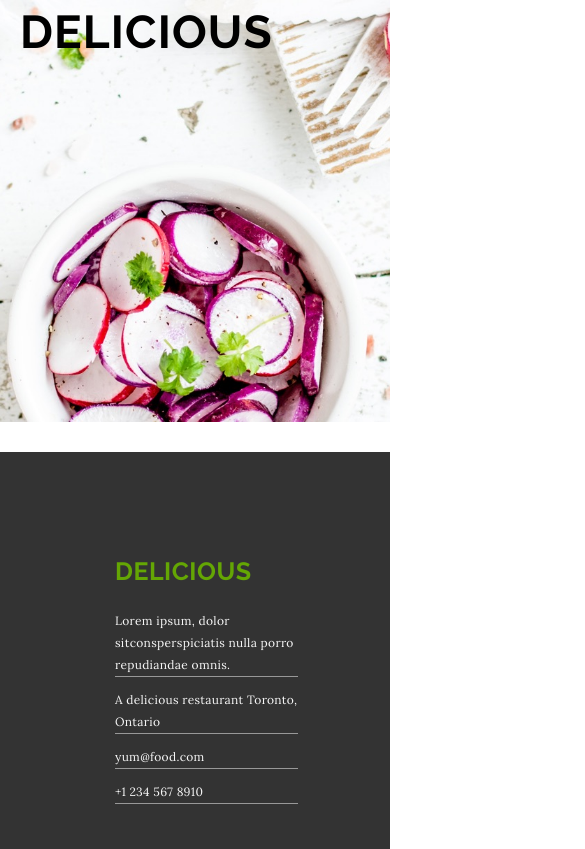
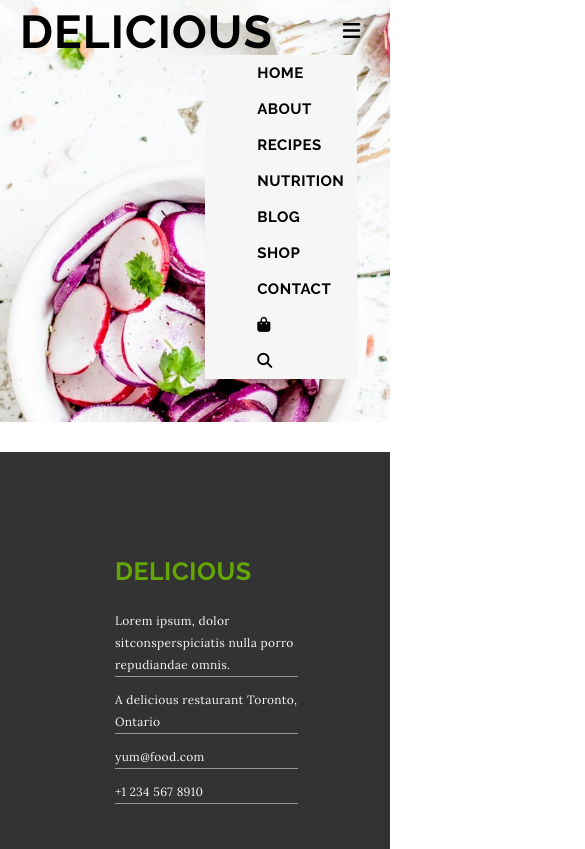
Before and after one commit to hlai16/gloria-lai-project-one, a plain HTML site: page contact.html in a window 390 px wide. Shown: the top 849 px of the page, 585 px wide, since content can reach past the window. Drawn offline with nearby package versions, Linux system fonts and the light colour scheme.

Commit message:
my hamburger don't work without jquery

```diff
--- a/contact.html
+++ b/contact.html
@@ -14,8 +14,8 @@
         <div class="wrapper contact_header">
             <h1>DELICIOUS</h1>
             <nav>
-                <span class="hamburger"><i class="fas fa-bars"></i></span>
-                <ul class="header_ul">
+                <a class="icon"><i class="fa fa-bars" aria-hidden="true"></i></a>
+                <ul class="my_links hidden">
                     <li><a href="index.html">HOME</a></li>
                     <li><a href="#">ABOUT</a></li>
                     <li><a href="#">RECIPES</a></li>
@@ -78,5 +78,7 @@
             </div>
         </div>
     </footer>
+    <script src="https://code.jquery.com/jquery-3.6.0.js" integrity="sha256-H+K7U5CnXl1h5ywQfKtSj8PCmoN9aaq30gDh27Xc0jk=" crossorigin="anonymous"></script>
+    <script src="js/index.js"></script>
 </body>
 </html>
--- /dev/null
+++ b/js/index.js
@@ -0,0 +1,15 @@
+
+function menu() {
+    const ul = document.getElementByClass('.my_links');
+    ul.classList.toggle('hidden');
+    // ul.classList.toggle('show');
+  }
+
+const icon = document.querySelector('.icon');
+
+const hamburgerOn = icon.addEventListener('click', function(e){
+    e.preventDefault();
+    menu();
+});
+
+hamburgerOn();
--- a/styles/sass/_header.scss
+++ b/styles/sass/_header.scss
@@ -10,9 +10,13 @@ header .wrapper {
     color: #000;
     margin: 2rem;
   }
-  nav .hamburger {
-    visibility: collapse;
+  nav {
+    margin: 2rem;
+    .icon {
+      font-size: 20px;
+      margin: auto 3rem;
     }
+
     ul {
       display: flex;
       justify-content: space-between;
@@ -33,3 +37,4 @@ header .wrapper {
       }
     }
   }
+}
--- a/styles/sass/_media.scss
+++ b/styles/sass/_media.scss
@@ -2,13 +2,21 @@
 @media (max-width: 940px) {
     // header
     header nav {
-        .hamburger {
-            visibility: visible;
+        position: relative;
+        .my_links{
+            flex-direction: column;
+            background-color: $white;
+            position: absolute;
+            left: -12rem;
         }
-        ul{
-            visibility: hidden;
+        .hidden {
+            display: none;
+        }
+        .show {
+            display: block;
         }
     }
+
     // Home Main
     .home_main .wrapper{
         grid-template-columns: 100%;
```
Also changed, not shown: blog.html (+4 -2 lines), index.html (+4 -2 lines), styles/style.css. Lines whose indentation alone changed are shown as unchanged.
